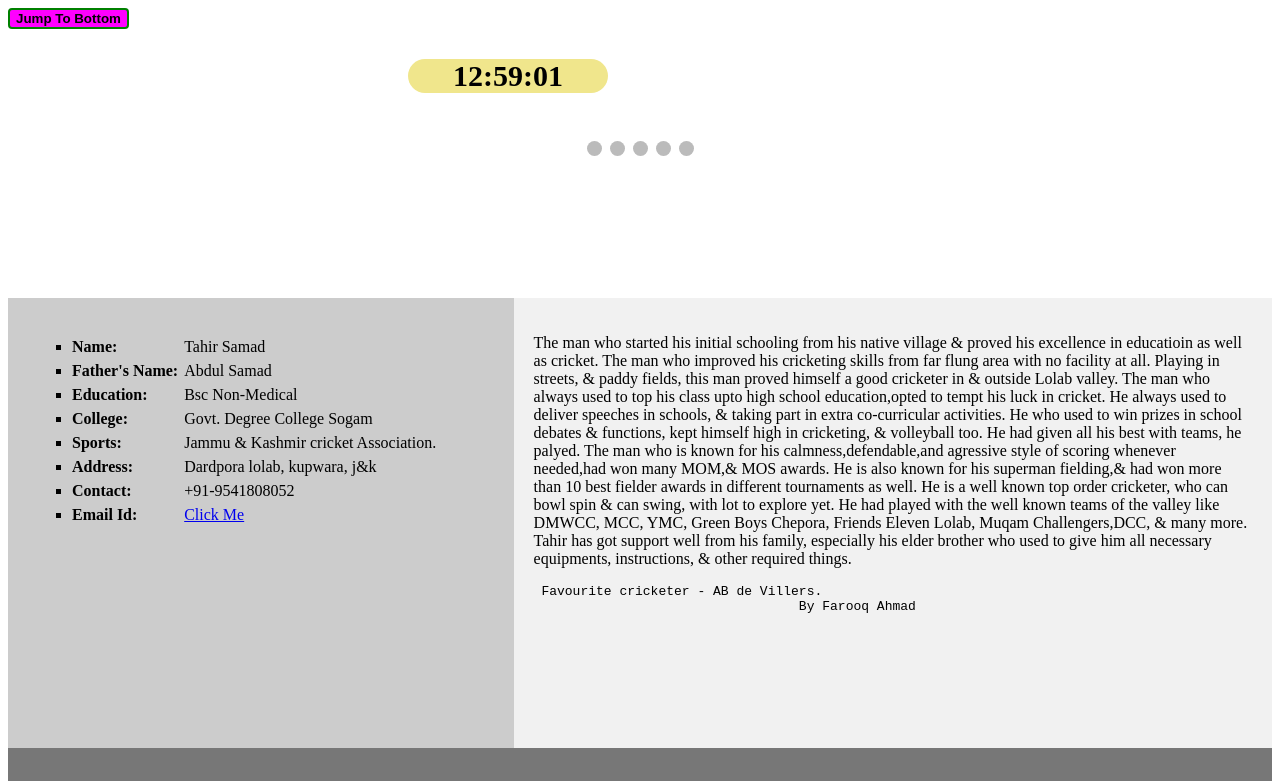
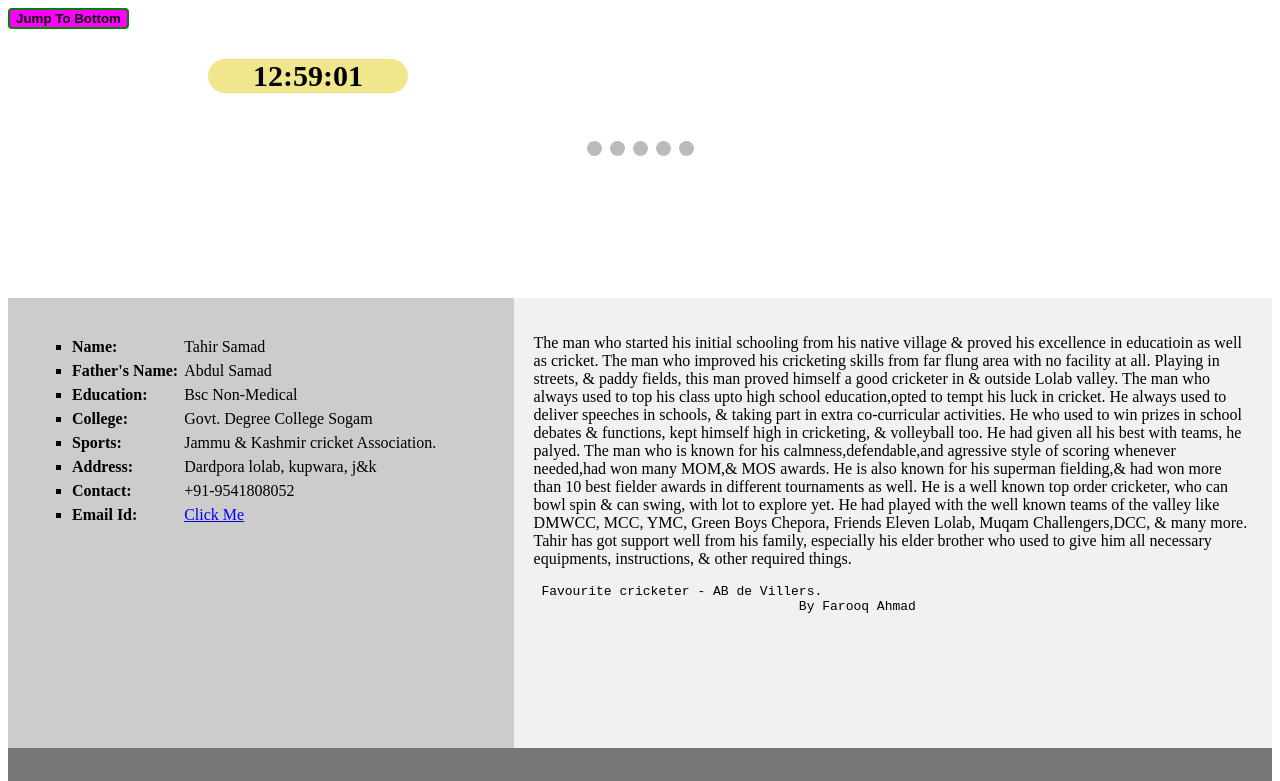
Before and after one commit to Sadam-Hussain4/tahirsamad, a plain HTML site: page index.html in a window 1280 px wide. Shown: the top 781 px of the page. Drawn offline with Linux system fonts and the light colour scheme.

Commit message:
Update index.html

```diff
--- a/index.html
+++ b/index.html
@@ -29,7 +29,7 @@ color:solace;
 font-weight:bold;
 background-color:khaki;
 font-size:30px;
-margin-left:400px;
+margin-left:200px;
 width:200px;
 text-align:center;
 border-radius:20px;}
```
